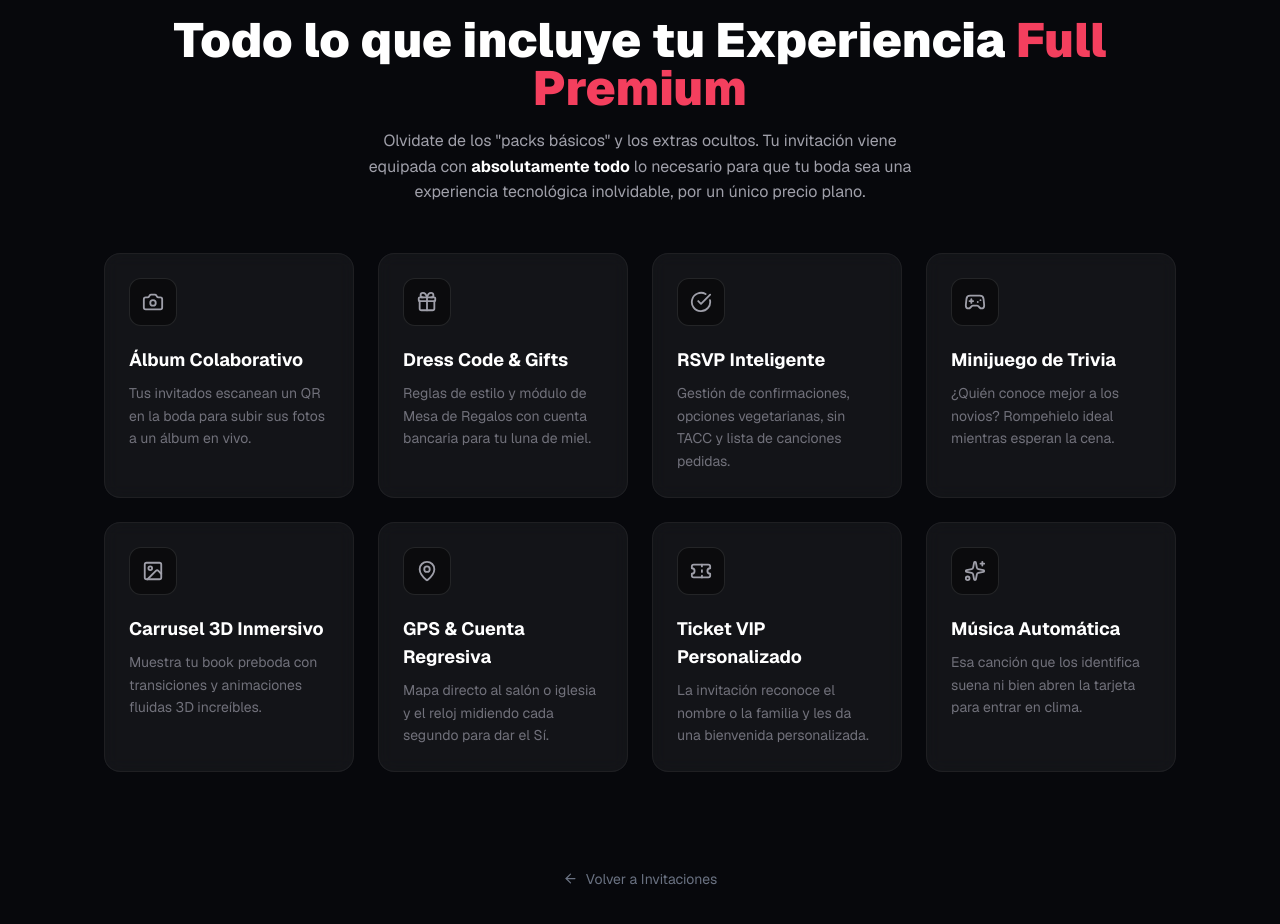
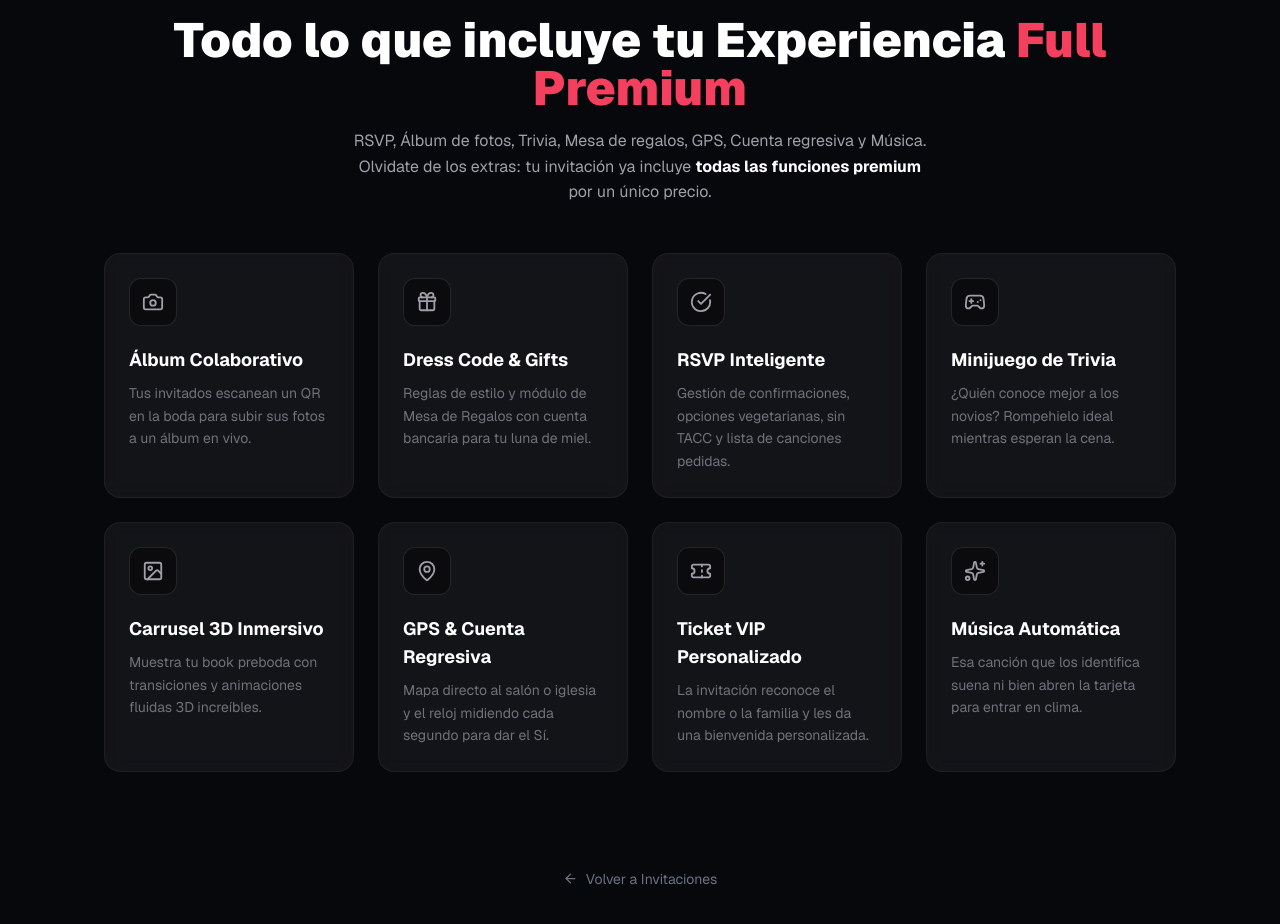
Before and after one commit to ProgWBVSG/mybdigitals-wb, a Next.js app: page /servicios/web/invitaciones/bodas in a window 1280 px wide. Shown: the part 800-1724 px from the top of the page. Built offline with nearby package versions, Linux system fonts and the light colour scheme.

Commit message:
feat: list premium features in the description concisely

```diff
--- a/src/app/servicios/web/invitaciones/bodas/page.tsx
+++ b/src/app/servicios/web/invitaciones/bodas/page.tsx
@@ -307,7 +307,7 @@ export default function BodasPage() {
       <div className="max-w-6xl mx-auto px-5 md:px-10 mb-24">
          <div className="text-center mb-12">
             <h2 className="text-3xl md:text-5xl font-black text-white mb-4">Todo lo que incluye tu Experiencia <span className="text-[#f43f5e]">Full Premium</span></h2>
-            <p className="text-zinc-400 max-w-xl mx-auto">Olvidate de los "packs básicos" y los extras ocultos. Tu invitación viene equipada con <strong className="text-white">absolutamente todo</strong> lo necesario para que tu boda sea una experiencia tecnológica inolvidable, por un único precio plano.</p>
+            <p className="text-zinc-400 max-w-xl mx-auto">RSVP, Álbum de fotos, Trivia, Mesa de regalos, GPS, Cuenta regresiva y Música. Olvidate de los extras: tu invitación ya incluye <strong className="text-white">todas las funciones premium</strong> por un único precio.</p>
          </div>
 
          <div className="grid grid-cols-1 sm:grid-cols-2 lg:grid-cols-4 gap-4 md:gap-6">
```
